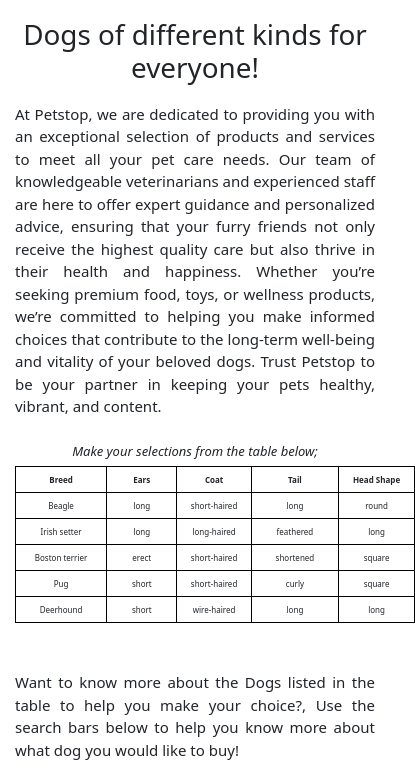
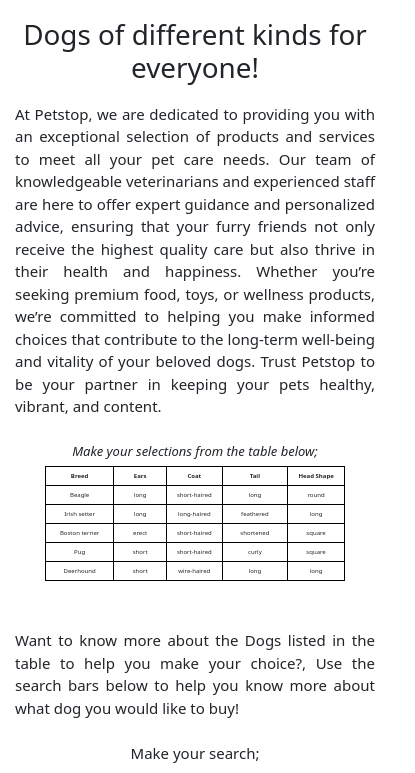
Before and after one commit to Just-deen/POST-requests-using-HTML-forms-and-Google-sheets, a plain HTML site: page index.html in a window 390 px wide. Shown: the part 71-844 px from the top of the page, 415 px wide, since content can reach past the window. Drawn offline with nearby package versions, Linux system fonts and the light colour scheme.

Commit message:
Update proj.1.css

```diff
--- a/proj.1.css
+++ b/proj.1.css
@@ -223,9 +223,9 @@ border-radius: 40px;
 
 @media (max-width: 1025px){
     table, th, td{
-        width: 400px;
-        padding: 7px;
-        font-size: 8px;
+        width: 300px;
+        padding: 5px;
+        font-size: 6px;
     }
 
     .sub, .search{
```
